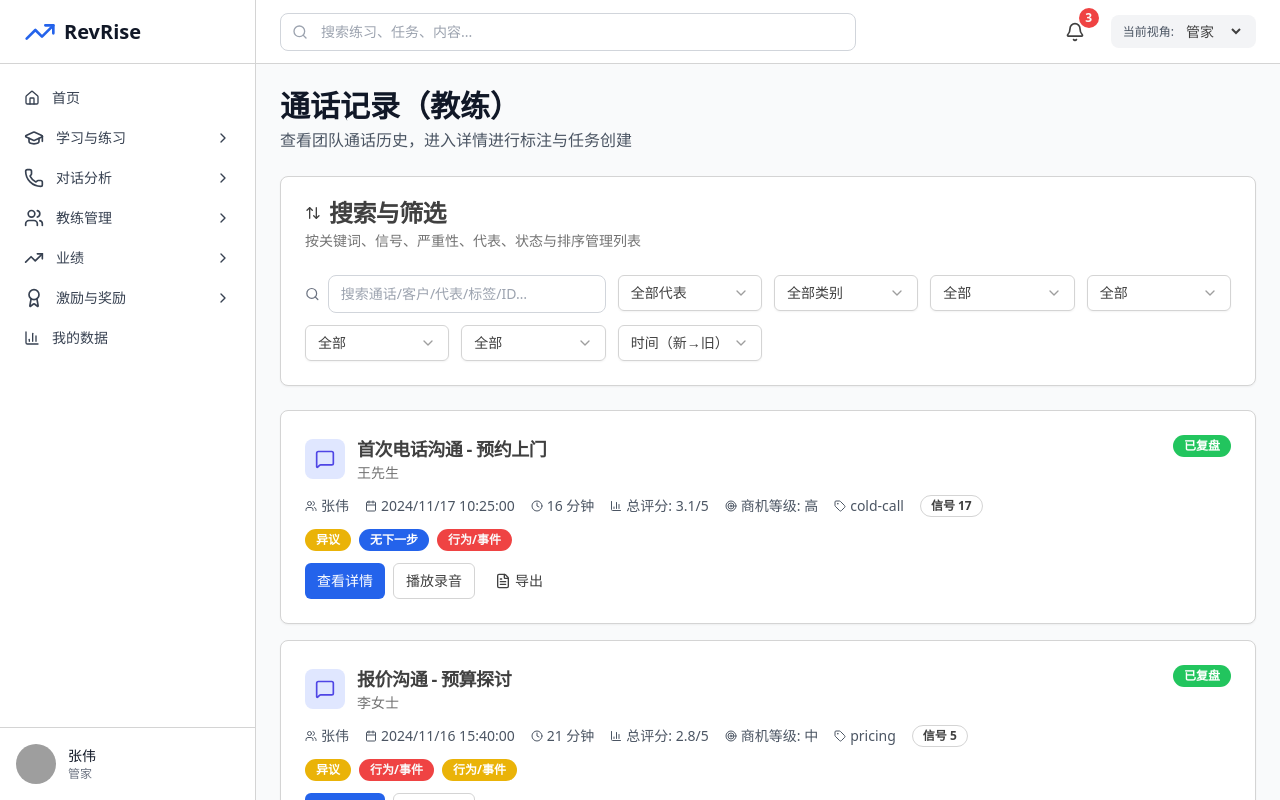
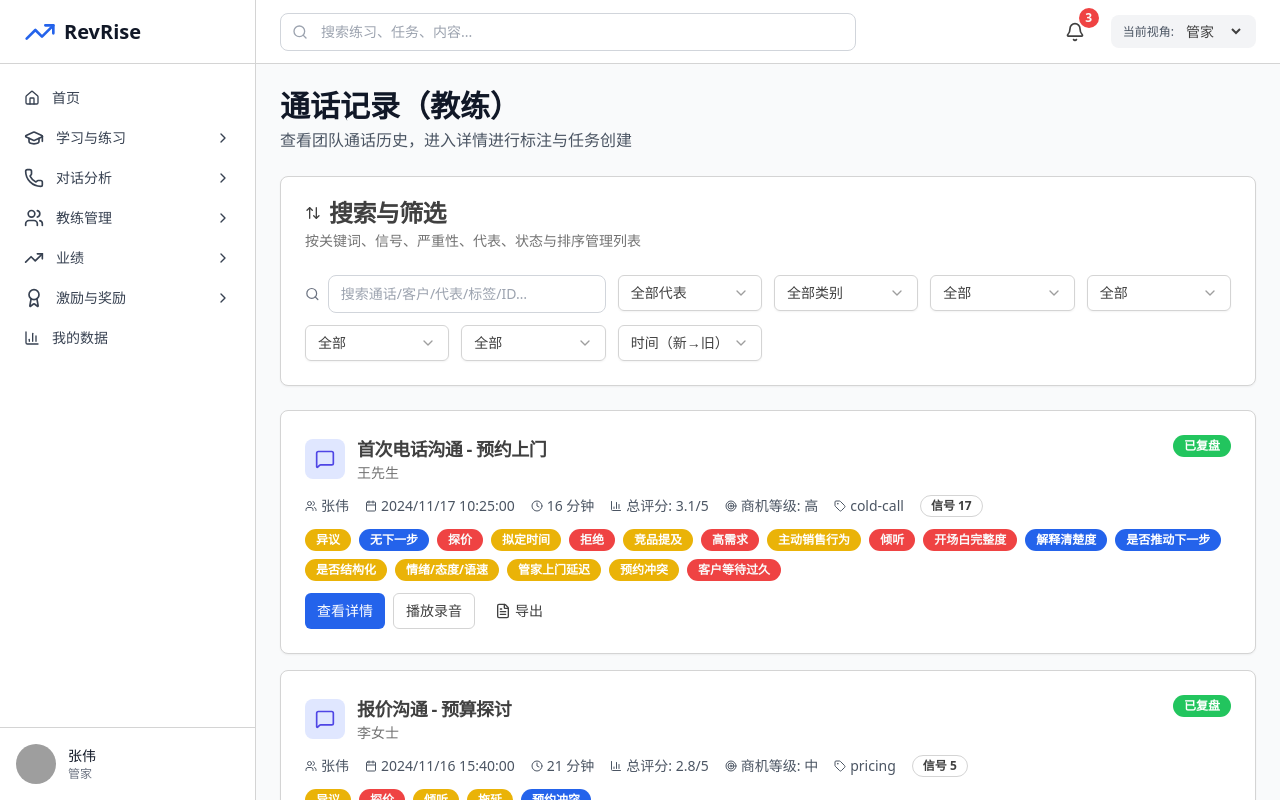
Before and after one commit to franksunye/RepRise, a Next.js app in the folder frontend/: page /coach/conversations in a window 1280 px wide. Built offline with nearby package versions, Linux system fonts and the light colour scheme; grey boxes are pictures that could not be loaded.

Commit message:
feat(coach): show aggregated signal tags in conversation list with consistent labels and counts; remove fallback tag

```diff
--- a/frontend/app/coach/conversations/page.tsx
+++ b/frontend/app/coach/conversations/page.tsx
@@ -252,12 +252,55 @@ export default function CoachConversationsPage() {
               </div>
               {(() => {
                 const signals = getSignalsByCallId(r.id);
-                const topSignals = signals.slice(0, 3);
+                const labelOf = (t: string) => {
+                  switch (t) {
+                    case 'event_objection': return '异议';
+                    case 'event_no_next_step': return '无下一步';
+                    case 'event_competitor': return '竞品提及';
+                    case 'event_buying': return '高需求';
+                    case 'event_pricing': return '探价';
+                    case 'event_schedule': return '拟定时间';
+                    case 'event_rejection': return '拒绝';
+                    case 'event_delay': return '拖延';
+                    case 'event_urgency': return '紧急';
+                    case 'behavior_engagement': return '低参与度';
+                    case 'behavior_structure': return '是否结构化';
+                    case 'behavior_emotion_tone_pace': return '情绪/态度/语速';
+                    case 'behavior_active_selling': return '主动销售行为';
+                    case 'behavior_listening': return '倾听';
+                    case 'behavior_opening_completeness': return '开场白完整度';
+                    case 'behavior_clarity': return '解释清楚度';
+                    case 'behavior_next_step': return '是否推动下一步';
+                    case 'issue_rep_delay': return '管家上门延迟';
+                    case 'issue_schedule_conflict': return '预约冲突';
+                    case 'issue_customer_wait_long': return '客户等待过久';
+                    default: return null;
+                  }
+                };
+                const severityWeight = (sev: string) => sev === 'high' ? 3 : sev === 'medium' ? 2 : 1;
+                const severityVariant = (sev: string) => sev === 'high' ? 'destructive' : sev === 'medium' ? 'warning' : 'default';
+                const grouped = signals.reduce<Record<string, { count: number; maxSeverity: string }>>((acc, s) => {
+                  const label = labelOf(s.type);
+                  if (!label) return acc;
+                  const key = label;
+                  const current = acc[key];
+                  if (!current) {
+                    acc[key] = { count: 1, maxSeverity: s.severity };
+                  } else {
+                    acc[key] = {
+                      count: current.count + 1,
+                      maxSeverity: severityWeight(s.severity) > severityWeight(current.maxSeverity) ? s.severity : current.maxSeverity,
+                    };
+                  }
+                  return acc;
+                }, {});
+                const entries = Object.entries(grouped);
+                if (entries.length === 0) return null;
                 return (
                   <div className="flex flex-wrap gap-2">
-                    {topSignals.map(s => (
-                      <Badge key={s.id} variant={s.severity === 'high' ? 'destructive' : s.severity === 'medium' ? 'warning' : 'default'}>
-                        {s.type === 'event_buying' ? '高需求' : s.type === 'event_objection' ? '异议' : s.type === 'event_no_next_step' ? '无下一步' : s.type.startsWith('issue_') ? '服务问题' : '行为/事件'}
+                    {entries.map(([label, info]) => (
+                      <Badge key={label} variant={severityVariant(info.maxSeverity)}>
+                        {label}{info.count > 1 ? info.count : ''}
                       </Badge>
                     ))}
                   </div>
```
